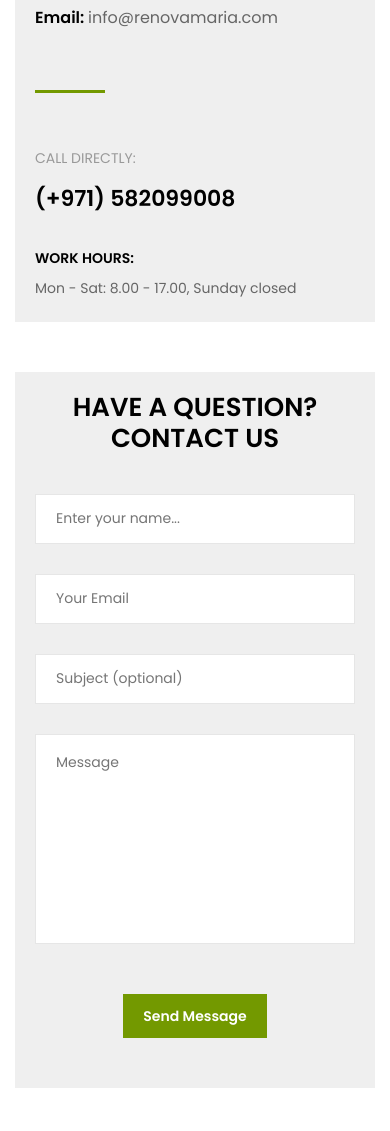
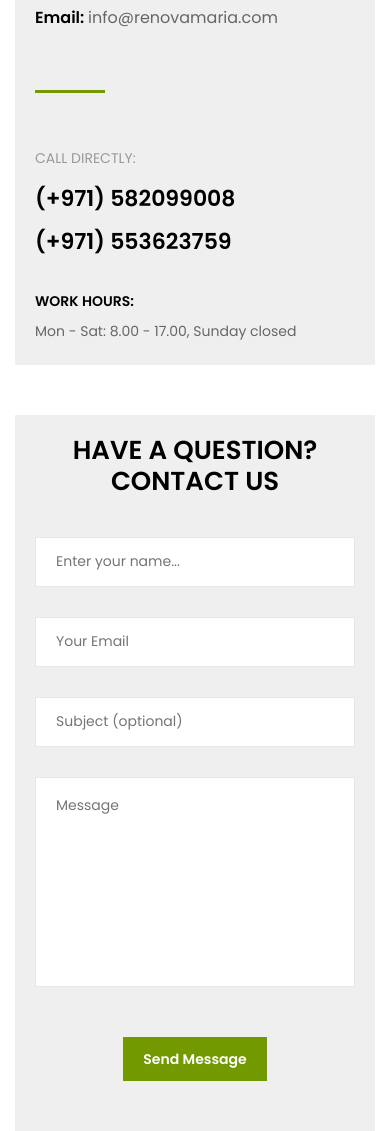
Before and after one commit to digitap863/renova, a plain HTML site: page contact.html in a window 390 px wide. Shown: the part 739-1870 px from the top of the page. Drawn offline with Linux system fonts and the light colour scheme; files whose address does not match are found by name.

Commit message:
phoneno-added

```diff
--- a/contact.html
+++ b/contact.html
@@ -234,7 +234,9 @@
                     </div>
                     <div class="col-lg-6 col-md-6 col-12">
                         <div class="inner-info">
-                            <span class="call">Call directly:<br><a href="tel:+971582099008">(+971) 582099008</a></span>
+                            <span class="call">Call directly:<br><a href="tel:+971582099008">(+971) 582099008</a>
+                                <a href="tel:+971553623759">(+971) 553623759</a>
+                            </span>
                             <ul class="location-list">
                                 <!-- <li><span>Brand Offices:</span>Allentown PA | Allanta, GA | Chicago, IL | Dallas, TX, <br> Edison, NJ | Houston, TX</li> -->
                                 <li><span>Work Hours:</span>Mon - Sat: 8.00 - 17.00, Sunday closed</li>
@@ -318,7 +320,8 @@
                     <!-- Contact Info Start -->
                     <div class="contact-info">Office 139<br>
                         First floor, Mariam ahmed building<br>Al barha  Deira Dubai<br>
-                         <a href="tel:+971582099008">+971 58209 9008</a> <br>
+                        <a href="tel:+971582099008">+971 58209 9008</a>&nbsp;,
+                        <a href="tel:+971553623759">+971 55362 3759</a> <br>
                     <a href="mailto:info@renovamaria.com">info@renovamaria.com</a>
                     </div>
                     <!-- Contact Info End -->
```
Also changed, not shown: about.html (+2 -1 lines), blog.html (+2 -1 lines), index.html (+2 -1 lines), project.html (+2 -1 lines).
